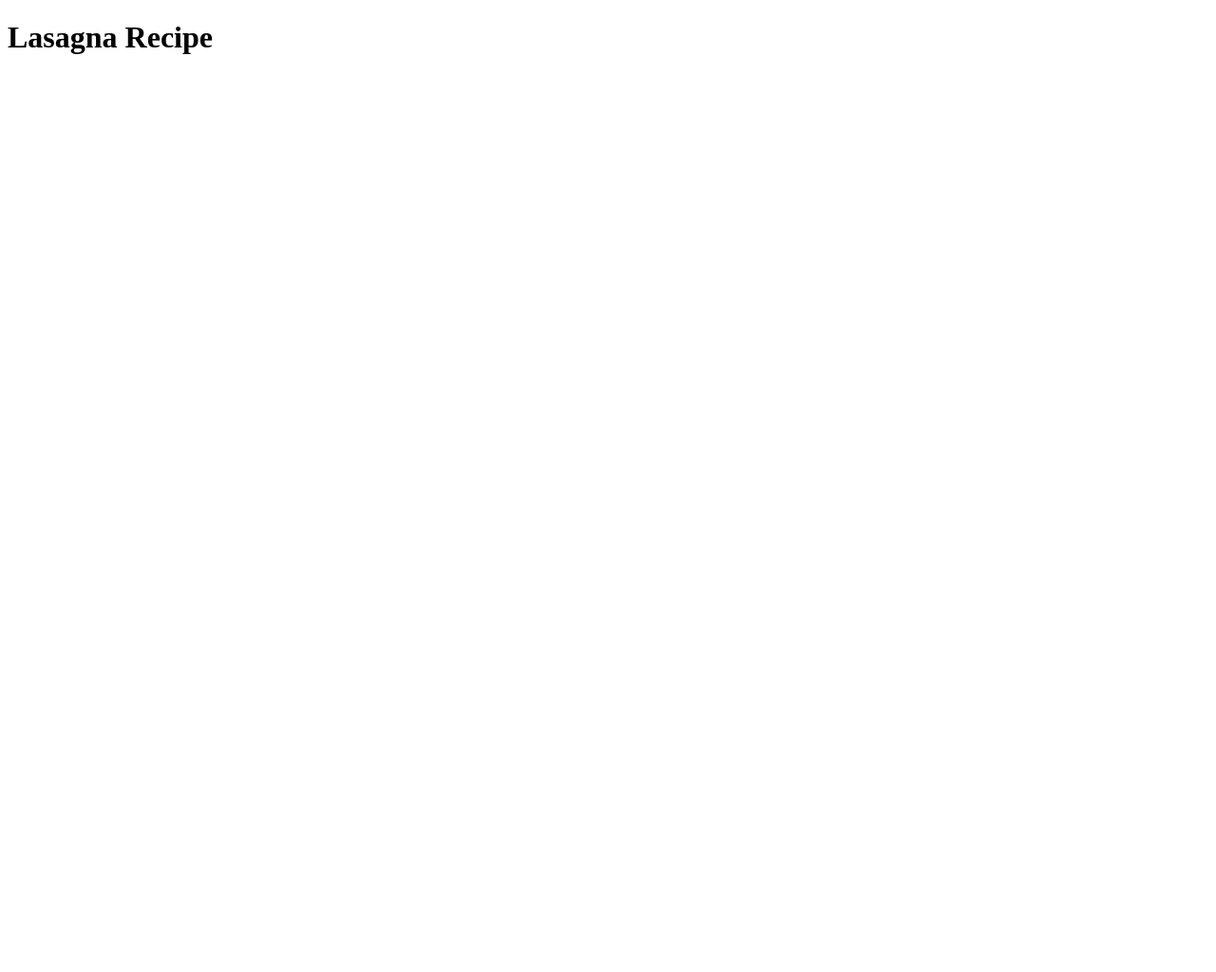
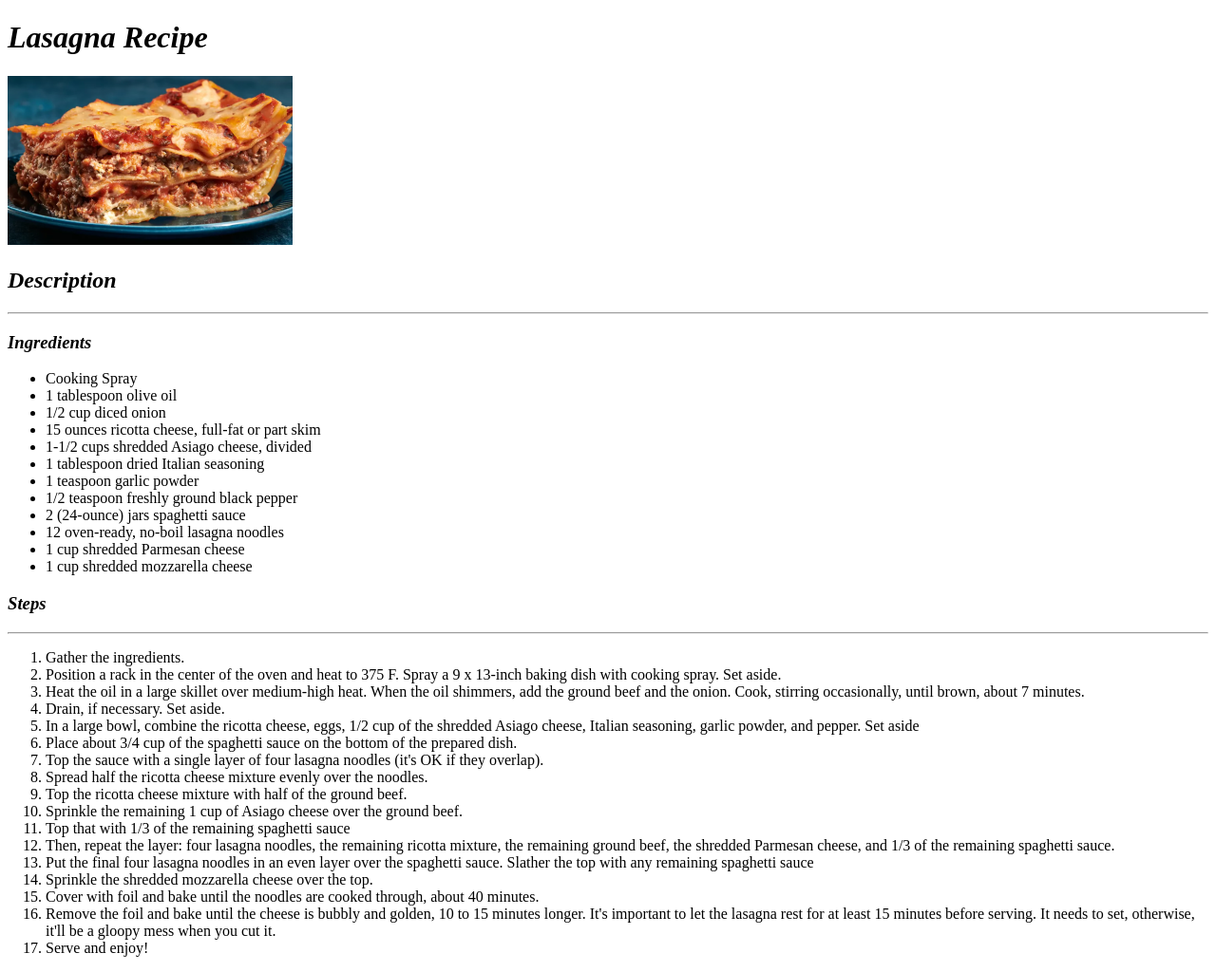
Before and after one commit to RobertJrr/odin_recipes, a plain HTML site: page recipes/lasagna.html in a window 1280 px wide. Shown: the whole page at 95% size. Before the commit the page ends 800 px from the top, so only its background shows below. Drawn offline with Linux system fonts and the light colour scheme.

Commit message:
Finished project with new html files and images directory

```diff
--- a/recipes/lasagna.html
+++ b/recipes/lasagna.html
@@ -5,7 +5,61 @@
         <title>Lasagna Recipes</title>
     </head>
     <body>
-        <h1>Lasagna Recipe</h1>
+        <h1><em>Lasagna Recipe</em></h1>
+        <img src="../images/lasagna.png" width="300">
+
+        <h2><em>Description</em></h2>
+        <hr>
+
+        <h3><em>Ingredients</em></h3>
+        <ul>
+            <li>Cooking Spray</li>
+            <li>1 tablespoon olive oil</li>
+            <li>1/2 cup diced onion</li>
+            <li>15 ounces ricotta cheese, full-fat or part skim</li>
+            <li>1-1/2 cups shredded Asiago cheese, divided</li>
+            <li>1 tablespoon dried Italian seasoning</li>
+            <li>1 teaspoon garlic powder</li>
+            <li>1/2 teaspoon freshly ground black pepper</li>
+            <li>2 (24-ounce) jars spaghetti sauce</li>
+            <li>12 oven-ready, no-boil lasagna noodles</li>
+            <li>1 cup shredded Parmesan cheese</li>
+            <li>1 cup shredded mozzarella cheese</li>
+        </ul>
+        <h3><em>Steps</em></h3>
+        <hr>
+        <ol>
+            <li>Gather the ingredients.</li>
+            <li>Position a rack in the center of the oven and heat to 375 F. Spray a 9 x 13-inch baking dish with cooking spray. Set aside.</li>
+            <li>Heat the oil in a large skillet over medium-high heat. When the oil shimmers,
+                 add the ground beef and the onion. Cook, stirring occasionally, until brown, about 7 minutes.</li>
+            <li>Drain, if necessary. Set aside.</li>
+            <li>In a large bowl, combine the ricotta cheese, eggs,
+                1/2 cup of the shredded Asiago cheese,
+                Italian seasoning, garlic powder, and pepper. Set aside</li>
+            <li>Place about 3/4 cup of the spaghetti sauce on the
+                bottom of the prepared dish.</li>
+            <li>Top the sauce with a single layer of four lasagna noodles (it's OK if they overlap).</li>
+            <li>Spread half the ricotta cheese mixture evenly over the noodles.</li>
+            <li>Top the ricotta cheese mixture with half of the ground beef.</li>
+            <li>Sprinkle the remaining 1 cup of Asiago cheese over the ground beef.</li>
+            <li>Top that with 1/3 of the remaining spaghetti sauce</li>
+            <li>Then, repeat the layer: four lasagna noodles, the remaining ricotta mixture,
+                 the remaining ground beef, the shredded Parmesan cheese,
+                 and 1/3 of the remaining spaghetti sauce.</li>
+            <li>Put the final four lasagna noodles in an even layer over the spaghetti sauce.
+                 Slather the top with any remaining spaghetti sauce</li>
+            <li>Sprinkle the shredded mozzarella cheese over the top.</li>
+            <li>Cover with foil and bake until the noodles are cooked through, about 40 minutes.</li>
+            <li>Remove the foil and bake until the cheese is bubbly and golden, 10 to 15 minutes longer.
+                 It's important to let the lasagna rest for at least 15 minutes before serving.
+                  It needs to set, otherwise, it'll be a gloopy mess when you cut it.</li>
+                  <li>Serve and enjoy!</li>
+        </ol>
+
+
+
+
 
     </body>
 </html>
```
Also changed, not shown: index.html (+5 -1 lines), recipes/calamari.html (added, +39 -0 lines), recipes/chickenparm.html (added, +42 -0 lines), images/lasagna.png (added), 2 other files.
